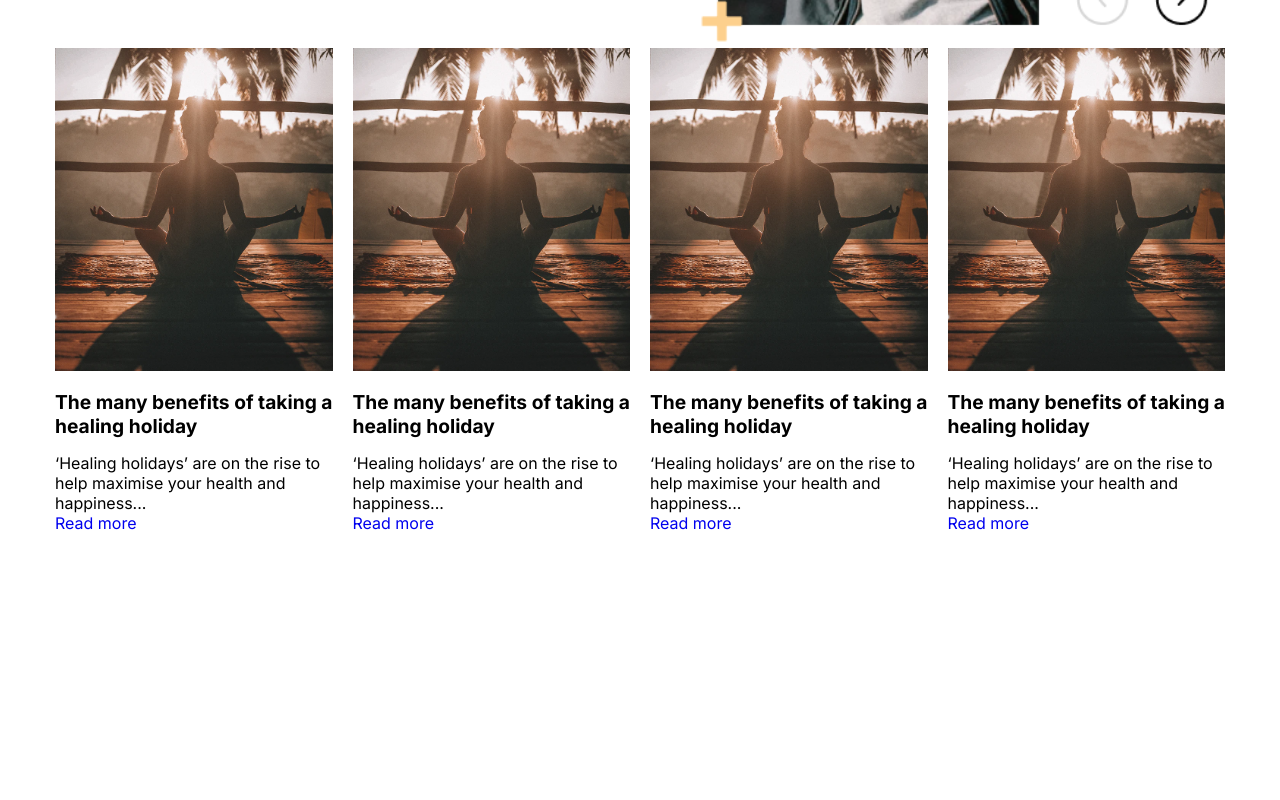
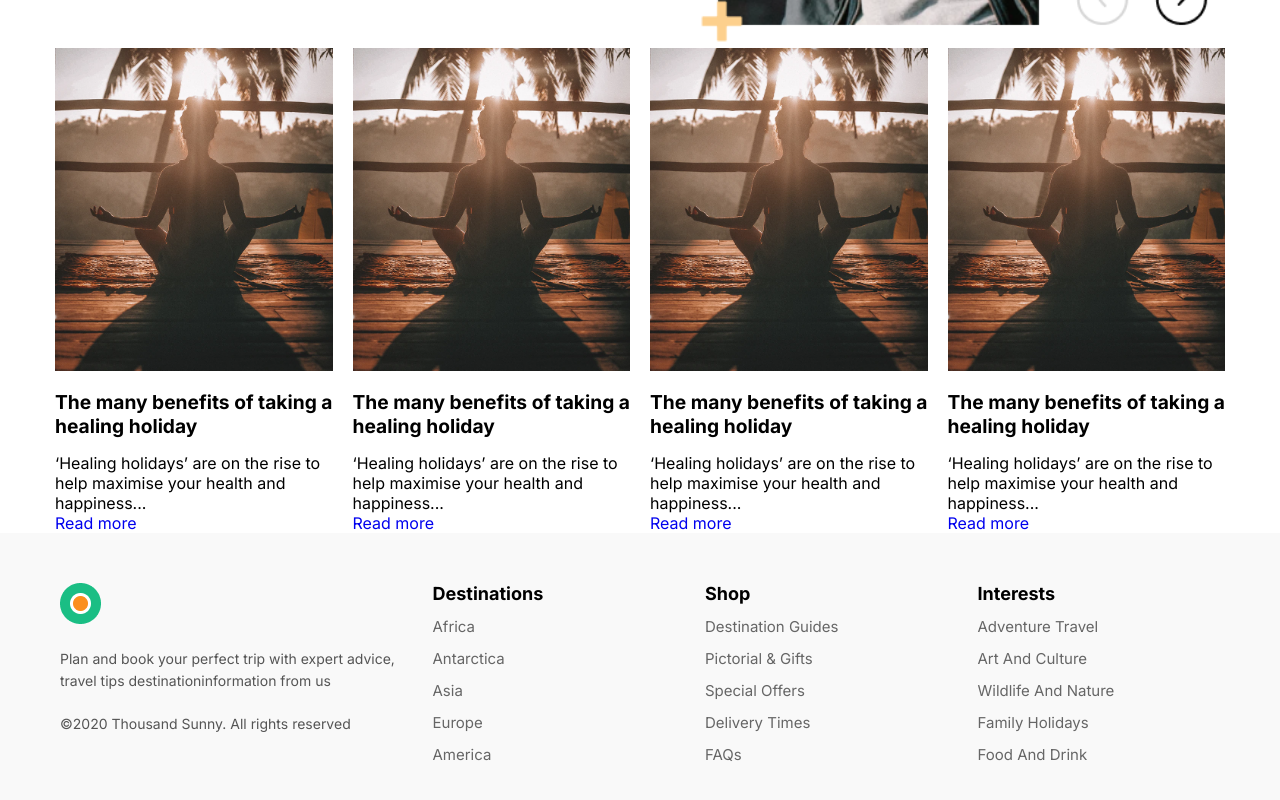
Before and after one commit to fg325609-beep/react1, a React (Vite) app: page / in a window 1280 px wide. Shown: the part 2887-3687 px from the top of the page. Before the commit the page ends 3420 px from the top, so only its background shows below. Built offline with nearby package versions, Linux system fonts and the light colour scheme.

Commit message:
fdjhfjfj

```diff
--- a/src/Components/sectionsix/sectionsix.jsx
+++ b/src/Components/sectionsix/sectionsix.jsx
@@ -4,6 +4,40 @@ import React from 'react';
 function Sectionsix(){
     return(
         <>
+        <footer>
+            <div className="container">
+                <ul>
+
+                <img src="img/logo.png" alt="" />
+                <p>Plan and book your perfect trip with expert advice, travel tips destinationinformation from us</p>
+                <p>©2020 Thousand Sunny. All rights reserved</p>
+                </ul>
+                <ul>
+                    <li><a href="">Destinations</a></li>
+                    <li><a href="">Africa</a></li>
+                    <li><a href="">Antarctica</a></li>
+                    <li><a href="">Asia</a></li>
+                    <li><a href="">Europe</a></li>
+                    <li><a href="">America</a></li>
+                </ul>
+                <ul>
+                    <li><a href="">Shop</a></li>
+                    <li><a href="">Destination Guides</a></li>
+                    <li><a href="">Pictorial & Gifts</a></li>
+                    <li><a href="">Special Offers</a></li>
+                    <li><a href="">Delivery Times   </a></li>
+                    <li><a href="">FAQs</a></li>
+                </ul>
+                <ul>
+                    <li><a href="">Interests</a></li>
+                    <li><a href="">Adventure Travel</a></li>
+                    <li><a href="">Art And Culture</a></li>
+                    <li><a href="">Wildlife And Nature</a></li>
+                    <li><a href="">Family Holidays</a></li>
+                    <li><a href="">Food And Drink</a></li>
+                </ul>
+            </div>
+        </footer>
         </>
     )
 }
--- a/src/Components/sectionsix/sectionsix.scss
+++ b/src/Components/sectionsix/sectionsix.scss
@@ -0,0 +1,86 @@
+footer {
+    padding: 50px 0;
+    background-color: #f9f9f9; // Footer foni (ixtiyoriy)
+
+    .container {
+        display: flex;
+        flex-wrap: wrap;
+        justify-content: space-between;
+        gap: 30px;
+        max-width: 1200px;
+        margin: 0 auto;
+        padding: 0 20px;
+
+        ul {
+            list-style: none;
+            padding: 0;
+            margin: 0;
+            flex: 1 1 200px; // Ustunlar kengligi (kamida 200px)
+
+            // Birinchi ustun (Logo va matn uchun)
+            &:first-child {
+                flex: 1 1 300px; // Logo qismi biroz kengroq
+
+                img {
+                    margin-bottom: 20px;
+                }
+
+                p {
+                    font-size: 14px;
+                    line-height: 1.6;
+                    color: #555;
+                    margin-bottom: 20px;
+                }
+            }
+
+            // Sarlavhalar (Har bir ul'ning birinchi li'si)
+            li:first-child a {
+                font-weight: bold;
+                color: #000;
+                font-size: 18px;
+                pointer-events: none; // Sarlavha bosilmaydigan bo'ladi
+            }
+
+            li {
+                margin-bottom: 12px;
+
+                a {
+                    text-decoration: none;
+                    color: #666;
+                    font-size: 15px;
+                    transition: 0.3s;
+
+                    &:hover {
+                        color: #ff8c00; // Hover effekti
+                    }
+                }
+            }
+        }
+    }
+}
+
+/* --- Media Queries --- */
+
+@media (max-width: 768px) {
+    footer .container {
+        // Planshetlarda 2 tadan ustun chiqarish
+        justify-content: flex-start;
+
+        ul {
+            flex: 1 1 40%;
+        }
+    }
+}
+
+@media (max-width: 480px) {
+    footer .container {
+        flex-direction: column; // Hammasini ustma-ust tushirish
+        align-items: flex-start;
+        gap: 40px;
+
+        ul {
+            flex: 1 1 100%;
+            width: 100%;
+        }
+    }
+}
```
